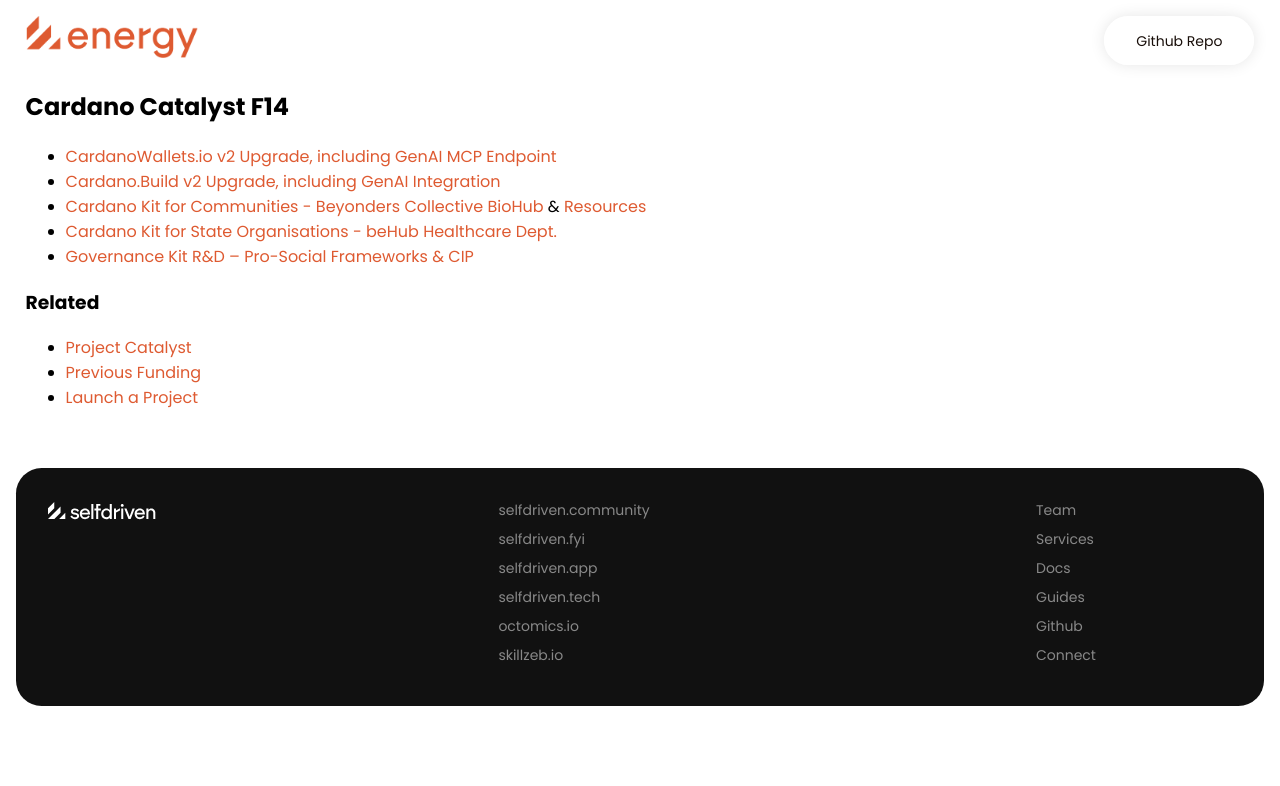
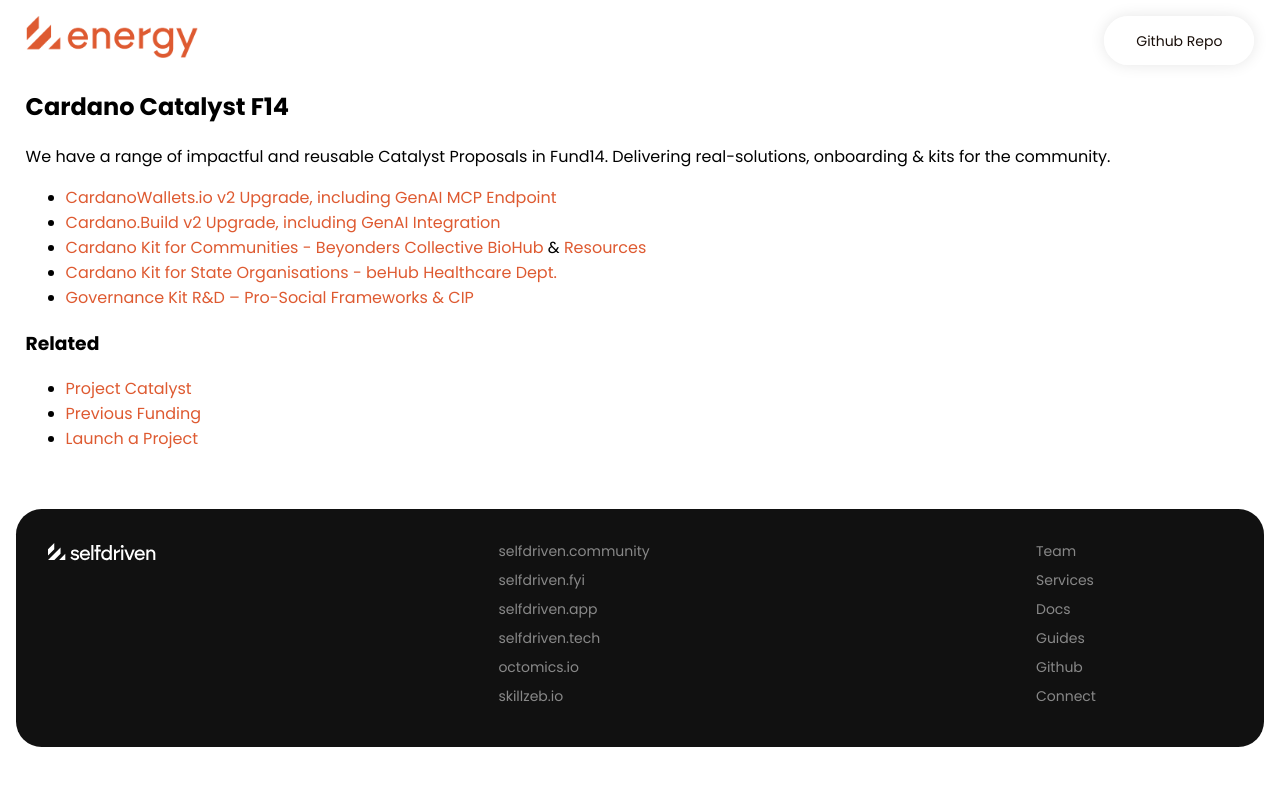
Before and after one commit to selfdriven-engagement/selfdriven-energy, a Jekyll site: the page built from docs/pages/cardano-catalyst.md, in a window 1280 px wide. Shown: the top 786 px of the page. Built offline with Jekyll 4.4.1, drawn with Linux system fonts in a browser that asks for light colours.

Commit message:
Update cardano-catalyst.md

```diff
--- a/docs/pages/cardano-catalyst.md
+++ b/docs/pages/cardano-catalyst.md
@@ -5,6 +5,8 @@ permalink: /cardano-catalyst/
 ---
 
 ## Cardano Catalyst F14
+
+We have a range of impactful and reusable Catalyst Proposals in Fund14. Delivering real-solutions, onboarding & kits for the community.
 
 - [CardanoWallets.io v2 Upgrade, including GenAI MCP Endpoint](https://projectcatalyst.io/funds/14/cardano-open-ecosystem/cardanowalletsio-v2-upgrade-including-genai-mcp-endpoint)
 - [Cardano.Build v2 Upgrade, including GenAI Integration](https://projectcatalyst.io/funds/14/cardano-open-ecosystem/cardanobuild-v2-upgrade-including-genai-integration)
```
